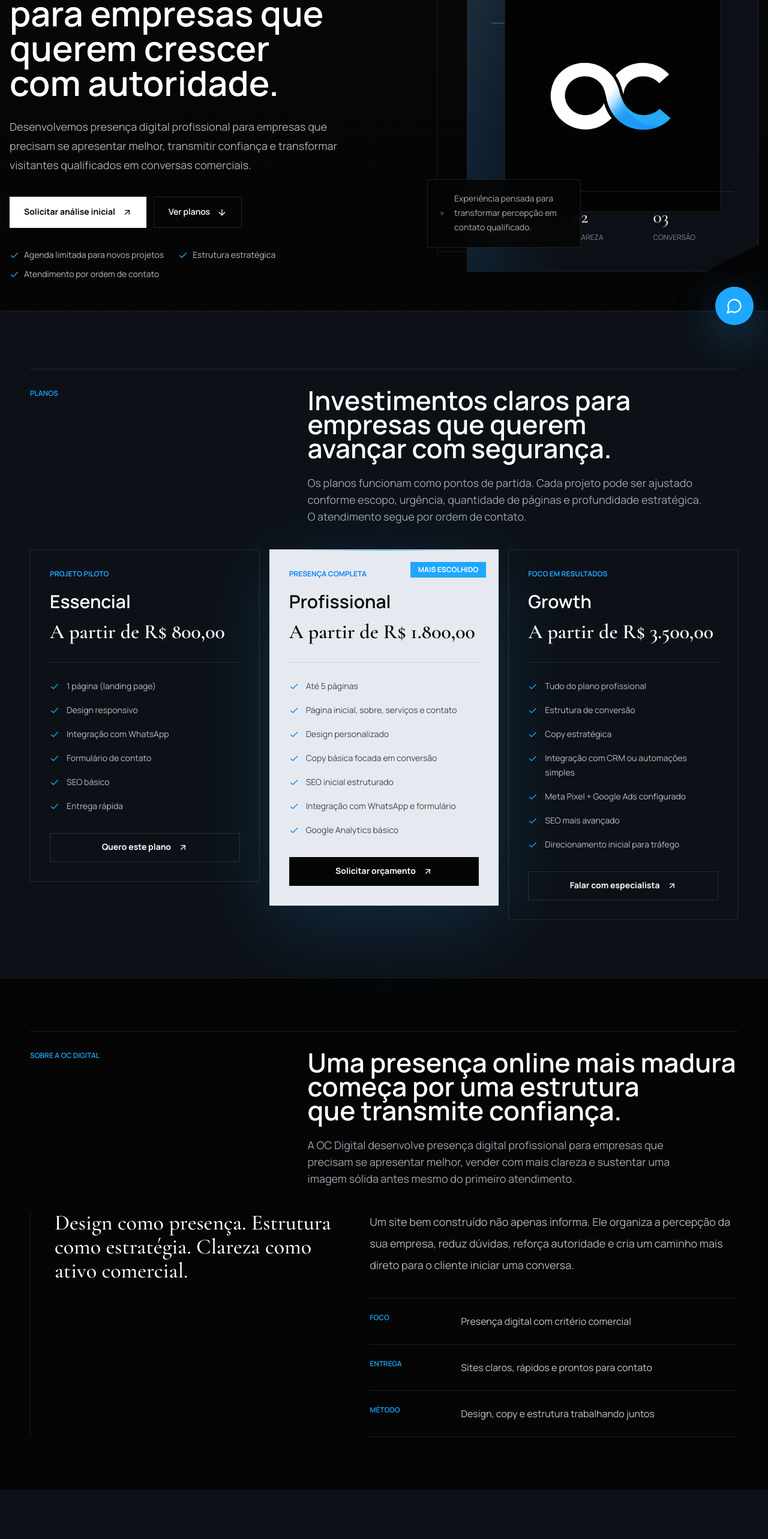
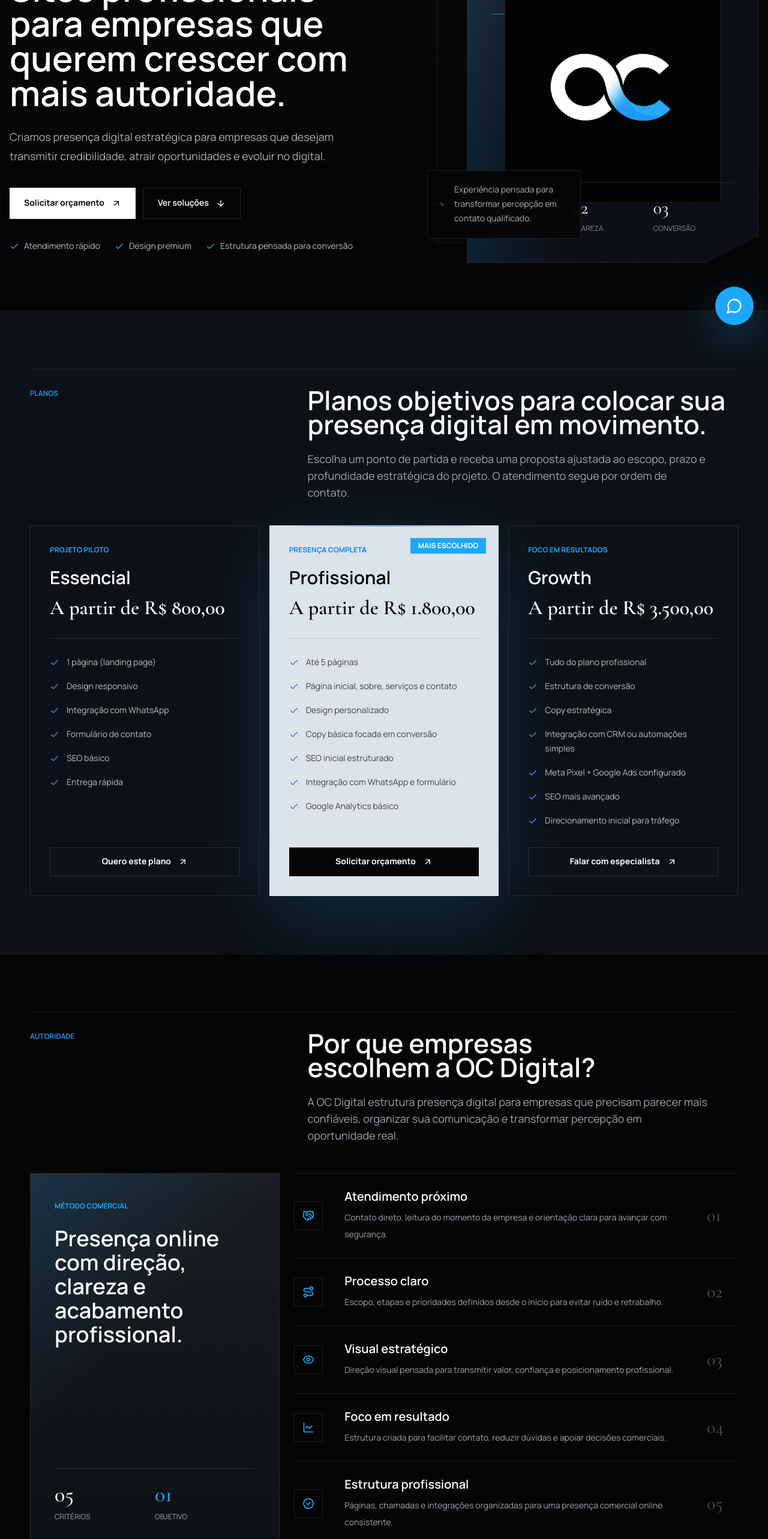
Before and after one commit to lucasccruz30-jpg/site-ocdigital, a Next.js app: page / in a window 1280 px wide. Shown: the part 234-2800 px from the top of the page at 60% size. Built offline with nearby package versions, Linux system fonts and the light colour scheme.

Commit message:
Premium conversion update

```diff
--- a/app/page.tsx
+++ b/app/page.tsx
@@ -1,7 +1,8 @@
 import { AboutSection } from "@/components/AboutSection";
-import { AuthorityBlock } from "@/components/AuthorityBlock";
+import { AuthorityReasonsSection } from "@/components/AuthorityReasonsSection";
 import { ContactSection } from "@/components/ContactSection";
 import { ConversionStrip } from "@/components/ConversionStrip";
+import { FinalCTASection } from "@/components/FinalCTASection";
 import { Footer } from "@/components/Footer";
 import { Header } from "@/components/Header";
 import { HeroSection } from "@/components/HeroSection";
@@ -11,7 +12,6 @@
 import { ProcessSection } from "@/components/ProcessSection";
 import { ServiceShowcase } from "@/components/ServiceShowcase";
 import { TestimonialsSection } from "@/components/TestimonialsSection";
-import { TrustSection } from "@/components/TrustSection";
 import { ValueProposition } from "@/components/ValueProposition";
 import { WhatsAppFloatingButton } from "@/components/WhatsAppFloatingButton";
 
@@ -22,6 +22,7 @@
       <main>
         <HeroSection />
         <PricingSection />
+        <AuthorityReasonsSection />
         <AboutSection />
         <ValueProposition />
         <ConversionStrip
@@ -40,7 +41,6 @@
           tone="light"
         />
         <MonthlyServices />
-        <TrustSection />
         <ProcessSection />
         <TestimonialsSection />
         <ConversionStrip
@@ -49,7 +49,7 @@
           text="Conte o momento da sua empresa e receba uma orientação objetiva sobre escopo, prazo e investimento."
           cta="Fale com a OC Digital"
         />
-        <AuthorityBlock />
+        <FinalCTASection />
         <ContactSection />
       </main>
       <Footer />
--- /dev/null
+++ b/components/AuthorityReasonsSection.tsx
@@ -0,0 +1,103 @@
+import { BadgeCheck, Eye, Handshake, LineChart, Route } from "lucide-react";
+import { Reveal } from "./Reveal";
+import { SectionIntro } from "./SectionIntro";
+
+const reasons = [
+  {
+    icon: Handshake,
+    title: "Atendimento próximo",
+    text: "Contato direto, leitura do momento da empresa e orientação clara para avançar com segurança.",
+  },
+  {
+    icon: Route,
+    title: "Processo claro",
+    text: "Escopo, etapas e prioridades definidos desde o início para evitar ruído e retrabalho.",
+  },
+  {
+    icon: Eye,
+    title: "Visual estratégico",
+    text: "Direção visual pensada para transmitir valor, confiança e posicionamento profissional.",
+  },
+  {
+    icon: LineChart,
+    title: "Foco em resultado",
+    text: "Estrutura criada para facilitar contato, reduzir dúvidas e apoiar decisões comerciais.",
+  },
+  {
+    icon: BadgeCheck,
+    title: "Estrutura profissional",
+    text: "Páginas, chamadas e integrações organizadas para uma presença comercial online consistente.",
+  },
+];
+
+export function AuthorityReasonsSection() {
+  return (
+    <section className="section-rule bg-ink py-20 md:py-24">
+      <div className="site-container">
+        <SectionIntro
+          eyebrow="Autoridade"
+          title="Por que empresas escolhem a OC Digital?"
+          description="A OC Digital estrutura presença digital para empresas que precisam parecer mais confiáveis, organizar sua comunicação e transformar percepção em oportunidade real."
+        />
+
+        <div className="mt-12 grid gap-6 lg:grid-cols-[0.72fr_1.28fr] lg:items-stretch">
+          <Reveal className="relative overflow-hidden border border-white/10 bg-ink-soft p-8 md:p-10">
+            <div
+              className="absolute inset-0 bg-[linear-gradient(135deg,rgba(30,167,255,0.16),transparent_42%),linear-gradient(180deg,rgba(255,255,255,0.05),transparent)]"
+              aria-hidden="true"
+            />
+            <div className="relative flex h-full min-h-[380px] flex-col justify-between gap-10">
+              <div>
+                <span className="text-xs font-bold uppercase text-ocean">
+                  Método comercial
+                </span>
+                <p className="mt-6 max-w-sm text-3xl font-semibold leading-tight text-white md:text-4xl">
+                  Presença online com direção, clareza e acabamento profissional.
+                </p>
+              </div>
+              <div className="grid grid-cols-2 border-t border-white/10 pt-6">
+                <div>
+                  <span className="font-display text-4xl text-white">05</span>
+                  <p className="mt-2 text-xs uppercase text-muted">critérios</p>
+                </div>
+                <div>
+                  <span className="font-display text-4xl text-ocean">01</span>
+                  <p className="mt-2 text-xs uppercase text-muted">objetivo</p>
+                </div>
+              </div>
+            </div>
+          </Reveal>
+
+          <div className="border-y border-white/10">
+            {reasons.map((reason, index) => {
+              const Icon = reason.icon;
+
+              return (
+                <Reveal
+                  key={reason.title}
+                  delay={index * 0.05}
+                  className="group grid gap-5 border-b border-white/10 py-6 last:border-b-0 md:grid-cols-[64px_1fr_52px] md:items-center"
+                >
+                  <div className="flex h-12 w-12 items-center justify-center border border-white/10 text-ocean transition duration-300 group-hover:border-ocean group-hover:bg-ocean group-hover:text-white">
+                    <Icon className="h-5 w-5" />
+                  </div>
+                  <div>
+                    <h3 className="text-xl font-semibold text-white">
+                      {reason.title}
+                    </h3>
+                    <p className="mt-2 max-w-2xl text-sm leading-7 text-muted">
+                      {reason.text}
+                    </p>
+                  </div>
+                  <span className="font-display text-3xl text-white/[0.28] transition-colors duration-300 group-hover:text-ocean">
+                    0{index + 1}
+                  </span>
+                </Reveal>
+              );
+            })}
+          </div>
+        </div>
+      </div>
+    </section>
+  );
+}
--- a/components/ConversionStrip.tsx
+++ b/components/ConversionStrip.tsx
@@ -20,7 +20,7 @@
   const isLight = tone === "light";
 
   return (
-    <section className={isLight ? "bg-[#ECEFF3] text-ink" : "bg-ink text-white"}>
+    <section className={isLight ? "bg-[#DCE3EB] text-ink" : "bg-ink text-white"}>
       <div className="site-container">
         <Reveal
           className={`grid gap-8 border-y py-8 md:grid-cols-[0.9fr_1.1fr_auto] md:items-center ${
--- /dev/null
+++ b/components/FinalCTASection.tsx
@@ -0,0 +1,37 @@
+import { ArrowUpRight } from "lucide-react";
+import { Reveal } from "./Reveal";
+import { whatsappLink } from "./site-data";
+
+export function FinalCTASection() {
+  return (
+    <section className="section-rule bg-[#151C24] py-20 text-white md:py-24">
+      <div className="site-container">
+        <Reveal className="grid gap-10 md:grid-cols-[1fr_auto] md:items-end">
+          <div className="blue-rule max-w-3xl pt-7">
+            <p className="text-xs font-bold uppercase text-ocean">
+              Próximo movimento
+            </p>
+            <h2 className="mt-5 text-3xl font-semibold leading-[1.08] text-balance md:text-4xl lg:text-[44px]">
+              Vamos colocar sua empresa em outro nível no digital.
+            </h2>
+            <p className="mt-6 max-w-2xl text-base leading-8 text-muted">
+              Receba uma proposta pensada para o momento da sua empresa, com
+              presença comercial online, clareza de posicionamento e estrutura
+              profissional para gerar contato.
+            </p>
+          </div>
+
+          <a
+            href={whatsappLink}
+            target="_blank"
+            rel="noreferrer"
+            className="group inline-flex h-[52px] items-center justify-center gap-3 bg-white px-6 text-sm font-bold text-ink transition duration-300 hover:bg-ocean hover:text-white md:min-w-60"
+          >
+            Falar no WhatsApp
+            <ArrowUpRight className="h-4 w-4 transition-transform duration-300 group-hover:-translate-y-0.5 group-hover:translate-x-0.5" />
+          </a>
+        </Reveal>
+      </div>
+    </section>
+  );
+}
--- a/components/HeroSection.tsx
+++ b/components/HeroSection.tsx
@@ -6,9 +6,9 @@
 import { whatsappLink } from "./site-data";
 
 const markers = [
-  "Agenda limitada para novos projetos",
-  "Estrutura estratégica",
-  "Atendimento por ordem de contato",
+  "Atendimento rápido",
+  "Design premium",
+  "Estrutura pensada para conversão",
 ];
 
 export function HeroSection() {
@@ -35,13 +35,13 @@
               OC Digital / presença profissional
             </div>
             <h1 className="max-w-[720px] text-4xl font-semibold leading-[1.06] text-white text-balance sm:text-5xl lg:text-[54px] xl:text-[58px]">
-              Sites profissionais para empresas que querem crescer com
+              Sites profissionais para empresas que querem crescer com mais
               autoridade.
             </h1>
             <p className="mt-6 max-w-xl text-base leading-8 text-white/[0.68] md:mt-7 md:text-lg md:leading-8">
-              Desenvolvemos presença digital profissional para empresas que
-              precisam se apresentar melhor, transmitir confiança e transformar
-              visitantes qualificados em conversas comerciais.
+              Criamos presença digital estratégica para empresas que desejam
+              transmitir credibilidade, atrair oportunidades e evoluir no
+              digital.
             </p>
 
             <div className="mt-7 flex flex-col gap-3 sm:flex-row md:mt-9">
@@ -51,14 +51,14 @@
                 rel="noreferrer"
                 className="group inline-flex h-[52px] items-center justify-center gap-3 bg-white px-6 text-sm font-bold text-ink transition duration-300 hover:bg-ocean hover:text-white"
               >
-                Solicitar análise inicial
+                Solicitar orçamento
                 <ArrowUpRight className="h-4 w-4 transition-transform duration-300 group-hover:-translate-y-0.5 group-hover:translate-x-0.5" />
               </a>
               <a
-                href="#planos"
+                href="#servicos"
                 className="inline-flex h-[52px] items-center justify-center gap-3 border border-white/[0.12] px-6 text-sm font-semibold text-white transition duration-300 hover:border-white/[0.35] hover:bg-white/[0.06]"
               >
-                Ver planos
+                Ver soluções
                 <ArrowDown className="h-4 w-4" />
               </a>
             </div>
--- a/components/PortfolioSection.tsx
+++ b/components/PortfolioSection.tsx
@@ -6,31 +6,32 @@
 const projects = [
   {
     icon: Gavel,
-    title: "Escritório Jurídico Premium",
+    title: "Escritório Jurídico",
     description:
-      "Site institucional elegante para escritório de advocacia com foco em autoridade e captação.",
+      "Site institucional elegante para escritório de advocacia, com foco em autoridade, confiança e captação qualificada.",
     tag: "Autoridade institucional",
     metric: "Confiança",
-    accent: "from-ocean/24",
+    accent: "from-ocean/[0.24]",
     layout: "lg:col-span-2",
   },
   {
     icon: Smile,
-    title: "Clínica Odontológica Moderna",
-    description: "Site profissional com agendamento e foco em confiança.",
-    tag: "Saúde e agendamento",
+    title: "Clínica Premium",
+    description:
+      "Site profissional com apresentação refinada, agendamento simplificado e foco em transmitir segurança.",
+    tag: "Confiança e agenda",
     metric: "Agenda",
-    accent: "from-white/16",
+    accent: "from-white/[0.16]",
     layout: "",
   },
   {
     icon: MapPin,
-    title: "Loja / Negócio Local",
+    title: "Empresa Local Moderna",
     description:
-      "Landing page comercial para vendas e geração de contatos.",
+      "Landing page comercial para vendas, posicionamento local e geração de contatos pelo WhatsApp.",
     tag: "Conversão local",
     metric: "Leads",
-    accent: "from-ocean-deep/22",
+    accent: "from-ocean-deep/[0.22]",
     layout: "lg:col-span-3",
   },
 ];
@@ -40,18 +41,18 @@
     <div className="relative overflow-hidden border border-white/10 bg-black p-4 transition duration-500 group-hover:border-ocean/40">
       <div className="flex items-center justify-between border-b border-white/10 pb-3">
         <div className="flex gap-1.5">
-          <span className="h-2 w-2 bg-white/28" />
-          <span className="h-2 w-2 bg-white/18" />
+          <span className="h-2 w-2 bg-white/[0.28]" />
+          <span className="h-2 w-2 bg-white/[0.18]" />
           <span className="h-2 w-2 bg-ocean" />
         </div>
-        <span className="h-px w-20 bg-white/18" />
+        <span className="h-px w-20 bg-white/[0.18]" />
       </div>
       <div className="grid min-h-[210px] gap-4 pt-5 md:grid-cols-[1.12fr_0.88fr]">
         <div className="space-y-4">
           <span className="block h-2 w-20 bg-ocean/80" />
-          <span className="block h-8 w-11/12 bg-white/88" />
-          <span className="block h-8 w-8/12 bg-white/74" />
-          <span className="block h-px w-full bg-white/12" />
+          <span className="block h-8 w-11/12 bg-white/[0.88]" />
+          <span className="block h-8 w-8/12 bg-white/[0.74]" />
+          <span className="block h-px w-full bg-white/[0.12]" />
           <div className="grid grid-cols-3 gap-2">
             <span className="h-12 bg-white/[0.08]" />
             <span className="h-12 bg-white/[0.12]" />
@@ -69,8 +70,8 @@
             }`}
           />
           <div className="absolute bottom-4 left-4 right-4 space-y-2">
-            <span className="block h-2 w-3/4 bg-white/45" />
-            <span className="block h-2 w-1/2 bg-white/22" />
+            <span className="block h-2 w-3/4 bg-white/[0.45]" />
+            <span className="block h-2 w-1/2 bg-white/[0.22]" />
           </div>
         </div>
       </div>
@@ -84,8 +85,8 @@
       <div className="site-container">
         <SectionIntro
           eyebrow="Projetos / Portfólio"
-          title="Estruturas digitais com aparência real de empresa pronta para vender."
-          description="Cases conceito que representam o tipo de presença que a OC Digital constrói: páginas com direção visual, clareza comercial e caminhos objetivos para gerar contato."
+          title="Projetos conceito com acabamento de marca pronta para vender."
+          description="Três aplicações visuais que mostram como a OC Digital transforma presença online em percepção de valor, clareza comercial e contato qualificado."
         />
 
         <div className="mt-16 grid gap-5 lg:grid-cols-3">
@@ -120,10 +121,10 @@
                         </p>
                       </div>
                       <div className="flex items-center justify-between border-t border-white/10 pt-5">
-                        <span className="font-display text-4xl text-white/32">
+                        <span className="font-display text-4xl text-white/[0.32]">
                           0{index + 1}
                         </span>
-                        <span className="text-xs font-bold uppercase text-white/48">
+                        <span className="text-xs font-bold uppercase text-white/[0.48]">
                           {project.metric}
                         </span>
                       </div>
--- a/components/PricingItem.tsx
+++ b/components/PricingItem.tsx
@@ -25,8 +25,8 @@
     <article
       className={
         featured
-          ? "relative z-10 border border-[#E6EAF0] bg-[#E6EAF0] p-7 text-ink shadow-[0_34px_120px_rgba(30,167,255,0.18)] transition duration-500 hover:-translate-y-1 md:p-8"
-          : "relative border border-white/10 bg-ink-soft p-7 text-white transition duration-500 hover:-translate-y-1 hover:border-ocean/35 hover:shadow-[0_24px_80px_rgba(0,0,0,0.28)] md:p-8"
+          ? "relative z-10 flex h-full flex-col border border-[#DCE3EB] bg-[#DCE3EB] p-7 text-ink shadow-[0_34px_120px_rgba(30,167,255,0.18)] transition duration-500 hover:-translate-y-1 md:p-8"
+          : "relative flex h-full flex-col border border-white/10 bg-ink-soft p-7 text-white transition duration-500 hover:-translate-y-1 hover:border-ocean/35 hover:shadow-[0_24px_80px_rgba(0,0,0,0.28)] md:p-8"
       }
     >
       {badge && (
@@ -57,7 +57,7 @@
         </p>
       </div>
 
-      <ul className="mt-7 space-y-4">
+      <ul className="mt-7 flex-1 space-y-4">
         {items.map((item) => (
           <li key={item} className="flex gap-3 text-sm leading-6">
             <Check
--- a/components/PricingSection.tsx
+++ b/components/PricingSection.tsx
@@ -61,13 +61,13 @@
       <div className="site-container">
         <SectionIntro
           eyebrow="Planos"
-          title="Investimentos claros para empresas que querem avançar com segurança."
-          description="Os planos funcionam como pontos de partida. Cada projeto pode ser ajustado conforme escopo, urgência, quantidade de páginas e profundidade estratégica. O atendimento segue por ordem de contato."
+          title="Planos objetivos para colocar sua presença digital em movimento."
+          description="Escolha um ponto de partida e receba uma proposta ajustada ao escopo, prazo e profundidade estratégica do projeto. O atendimento segue por ordem de contato."
         />
 
-        <div className="mt-10 grid gap-4 lg:grid-cols-3 lg:items-start">
+        <div className="mt-10 grid gap-4 lg:grid-cols-3 lg:items-stretch">
           {plans.map((plan, index) => (
-            <Reveal key={plan.name} delay={index * 0.08}>
+            <Reveal key={plan.name} delay={index * 0.08} className="h-full">
               <PricingItem {...plan} />
             </Reveal>
           ))}
--- a/components/ServiceShowcase.tsx
+++ b/components/ServiceShowcase.tsx
@@ -56,7 +56,7 @@
         />
 
         <div className="mt-16 grid gap-8 lg:grid-cols-[0.92fr_1.08fr] lg:items-start">
-          <Reveal className="clip-panel-reverse relative min-h-[480px] overflow-hidden border border-white/10 bg-[#E6EAF0] text-ink">
+          <Reveal className="clip-panel-reverse relative min-h-[480px] overflow-hidden border border-white/10 bg-[#DCE3EB] text-ink">
             <div className="absolute right-0 top-0 h-full w-px bg-ocean" />
             <div className="flex h-full flex-col justify-between p-8 md:p-10">
               <div>
--- a/components/TestimonialsSection.tsx
+++ b/components/TestimonialsSection.tsx
@@ -35,7 +35,7 @@
             <Reveal key={testimonial.mark} delay={index * 0.08}>
               <article className="group relative min-h-[310px] overflow-hidden border border-white/10 bg-ink-soft p-7 transition duration-500 hover:-translate-y-1 hover:border-ocean/40 hover:bg-[#101722]">
                 <div
-                  className="absolute right-0 top-0 h-28 w-28 border-b border-l border-white/10 bg-gradient-to-br from-ocean/18 to-transparent"
+                  className="absolute right-0 top-0 h-28 w-28 border-b border-l border-white/10 bg-gradient-to-br from-ocean/[0.18] to-transparent"
                   aria-hidden="true"
                 />
                 <div className="relative flex h-full flex-col justify-between gap-10">
@@ -53,7 +53,7 @@
                     <span className="text-xs font-bold uppercase text-muted">
                       {testimonial.context}
                     </span>
-                    <span className="font-display text-3xl text-white/32">
+                    <span className="font-display text-3xl text-white/[0.32]">
                       {testimonial.mark}
                     </span>
                   </div>
```
